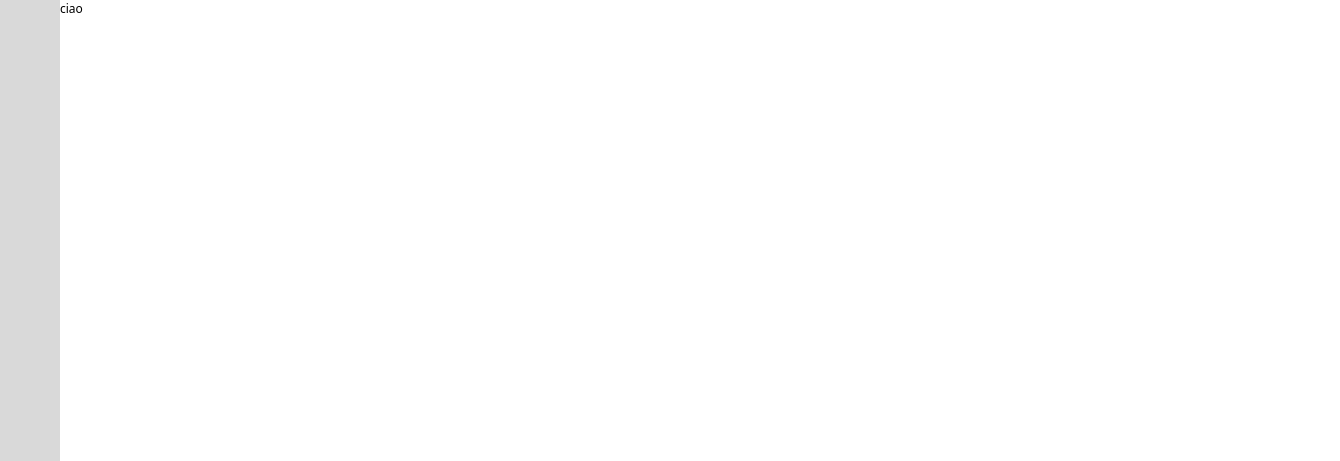
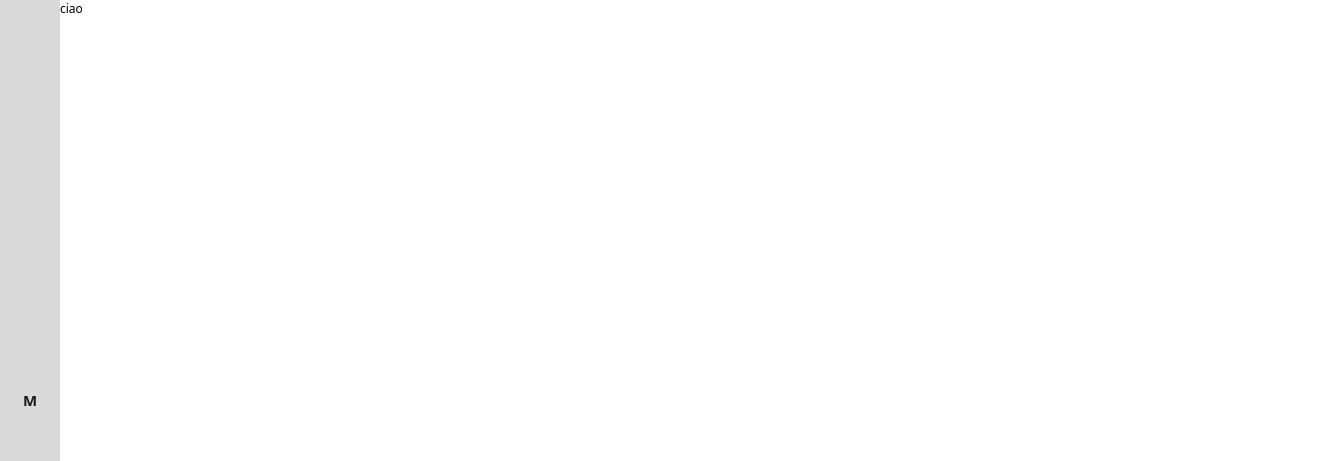
Before and after one commit to MarcoAgo/mister-tcss-n13, a Next.js app: page / in a window 1280 px wide. Shown: the top 461 px of the page, 1340 px wide, since content can reach past the window. Built offline with nearby package versions, Linux system fonts and the light colour scheme.

Commit message:
feat: sidebar morph animation

```diff
--- a/app/globals.output.css
+++ b/app/globals.output.css
@@ -521,6 +521,10 @@ html {
   position: fixed;
 }
 
+.absolute {
+  position: absolute;
+}
+
 .relative {
   position: relative;
 }
@@ -531,6 +535,10 @@ html {
 
 .top-0 {
   top: 0px;
+}
+
+.z-10 {
+  z-index: 10;
 }
 
 .flex {
@@ -561,6 +569,18 @@ html {
   width: 100vw;
 }
 
+.w-auto {
+  width: auto;
+}
+
+.w-80 {
+  width: 20rem;
+}
+
+.cursor-pointer {
+  cursor: pointer;
+}
+
 .items-center {
   align-items: center;
 }
@@ -577,9 +597,23 @@ html {
   overflow-x: hidden;
 }
 
+.rounded-r-3xl {
+  border-top-right-radius: 1.5rem;
+  border-bottom-right-radius: 1.5rem;
+}
+
+.border-r {
+  border-right-width: 1px;
+}
+
 .bg-superlightgray {
   --tw-bg-opacity: 1;
   background-color: rgb(217 217 217 / var(--tw-bg-opacity));
+}
+
+.bg-darkgray {
+  --tw-bg-opacity: 1;
+  background-color: rgb(25 25 25 / var(--tw-bg-opacity));
 }
 
 .text-3xl {
@@ -587,8 +621,26 @@ html {
   line-height: 2.25rem;
 }
 
+.text-xl {
+  font-size: 1.25rem;
+  line-height: 1.75rem;
+}
+
 .font-bold {
   font-weight: 700;
+}
+
+.text-darkgray {
+  --tw-text-opacity: 1;
+  color: rgb(25 25 25 / var(--tw-text-opacity));
+}
+
+.transition {
+  transition-property: color, background-color, border-color, outline-color, text-decoration-color, fill, stroke, opacity, box-shadow, transform, filter, -webkit-backdrop-filter;
+  transition-property: color, background-color, border-color, outline-color, text-decoration-color, fill, stroke, opacity, box-shadow, transform, filter, backdrop-filter;
+  transition-property: color, background-color, border-color, outline-color, text-decoration-color, fill, stroke, opacity, box-shadow, transform, filter, backdrop-filter, -webkit-backdrop-filter;
+  transition-timing-function: cubic-bezier(0.4, 0, 0.2, 1);
+  transition-duration: 150ms;
 }
 
 .lenis.lenis-smooth {
--- a/app/layout.tsx
+++ b/app/layout.tsx
@@ -16,8 +16,8 @@ export default function RootLayout({ children }: { children: React.ReactNode })
                 />
             </head>
             <body className="overflow-x-hidden flex justify-end w-screen">
-                <SidebarNavigation />
                 <ScrollContainer>
+                    <SidebarNavigation />
                     {children}
                 </ScrollContainer>
             </body>
--- a/app/page.tsx
+++ b/app/page.tsx
@@ -1,9 +1,14 @@
 'use client'
 
+import { useScrollContext } from "@/components/templates/ScrollContainer/ScrollContainer.view"
+
 function Home() {
+    const { lenis } = useScrollContext()
+
+    console.log(lenis)
 
     return (
-        <main className="w-screen h-auto relative">
+        <main className="w-auto h-auto relative">
             <div>
                 <p>ciao</p>
                 <div style={{ height: '150vh' }}></div>
--- a/components/molecules/SidebarNavigation/SidebarNavigation.view.tsx
+++ b/components/molecules/SidebarNavigation/SidebarNavigation.view.tsx
@@ -1,11 +1,47 @@
 "use client"
 
+import { useScrollContext } from '@/components/templates/ScrollContainer/ScrollContainer.view'
+import { motion, useAnimationControls } from 'framer-motion'
+import { useEffect, useState } from 'react'
 import { SidebarNavigationProps } from './SidebarNavigation.types'
 
 const SidebarNavigationView: React.FC<SidebarNavigationProps> = (props) => {
+    const [status, setStatus] = useState<'none' | 'hover' | 'click'>('none')
+    const pathCtrl = useAnimationControls()
+    const { lenis } = useScrollContext()
+
+    useEffect(() => {
+        if (status === 'hover') {
+            pathCtrl.start({ d: 'M0 0H66.1539C77.1795 107.667 86 338.8 86 402C86 465.2 77.1795 699 66.1539 808H0V0Z', transition: { duration: 0.7 } })
+        }
+        if (status === 'none') {
+            pathCtrl.start({ d: 'M0 0H7.69231C8.97436 107.667 10 338.8 10 402C10 465.2 8.97436 699 7.69231 808H0V0Z', transition: { duration: 0.7 } })
+        }
+
+        if (status === 'click') {
+            pathCtrl.start({ d: 'M0 0H1538.46C1794.87 107.667 2000 338.8 2000 402C2000 465.2 1794.87 699 1538.46 808H0V0Z', transition: { duration: 0.7 } })
+        }
+    }, [status])
+
+    console.log(status)
+
     return (
         <div className="fixed top-0 left-0 h-screen w-20 bg-superlightgray">
-
+            <div className='absolute top-0 left-0 h-screen'>
+                <svg width={lenis?.wrapper?.width} height={lenis?.wrapper?.height} viewBox={`0 0 ${lenis?.wrapper?.width} ${lenis?.wrapper?.height}`} fill="none" xmlns="http://www.w3.org/2000/svg">
+                    <motion.path animate={pathCtrl} d="M0 0H7.69231C8.97436 107.667 10 338.8 10 402C10 465.2 8.97436 699 7.69231 808H0V0Z" fill="#D9D9D9" />
+                </svg>
+            </div>
+            <div className="flex h-screen items-center justify-center">
+                <p
+                    className='text-darkgray z-10 cursor-pointer text-xl font-bold'
+                    onMouseEnter={() => setStatus(prev => prev === 'click' ? prev : 'hover')}
+                    onMouseLeave={() => setStatus(prev => prev === 'click' ? prev : 'none')}
+                    onClick={() => setStatus(prev => prev === 'click' ? 'none' : prev)}
+                >
+                    M
+                </p>
+            </div>
         </div>
     )
 }
--- a/components/templates/ScrollContainer/ScrollContainer.view.tsx
+++ b/components/templates/ScrollContainer/ScrollContainer.view.tsx
@@ -12,38 +12,24 @@ const ScrollContainerView: React.FC<{ children: ReactNode }> = ({ children }) =>
 
     useEffect(() => {
         const lenisInit = new Lenis({
-            // wrapper: wrapperRef.current,
-            // content: wrapperRef.current,
             duration: 1.2,
             easing: (t) => Math.min(1, 1.001 - Math.pow(2, -10 * t)),
-            direction: 'vertical', // vertical, horizontal
-            gestureDirection: 'vertical', // vertical, horizontal, both
+            direction: 'vertical',
+            gestureDirection: 'vertical',
             smooth: true,
             mouseMultiplier: 1,
             smoothTouch: false,
             touchMultiplier: 2,
         })
 
-        console.log('QUAAAA')
-
         setLenis(lenisInit)
     }, [wrapperRef.current])
-
-    useEffect(() => {
-        if (lenis) {
-            lenis.on('scroll', (e: any) => {
-                console.log('scrolling', e)
-            })
-        }
-    }, [lenis])
 
     useAnimationFrame((time) => {
         if (lenis) {
             lenis.raf(time)
         }
     })
-
-    console.log('lenis', lenis)
 
     return (
         <ScrollContext.Provider value={{ lenis: lenis as Lenis }}>
```
